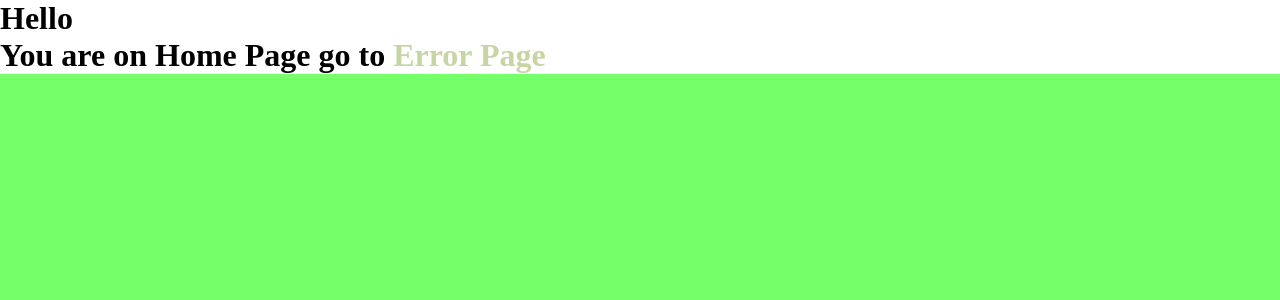
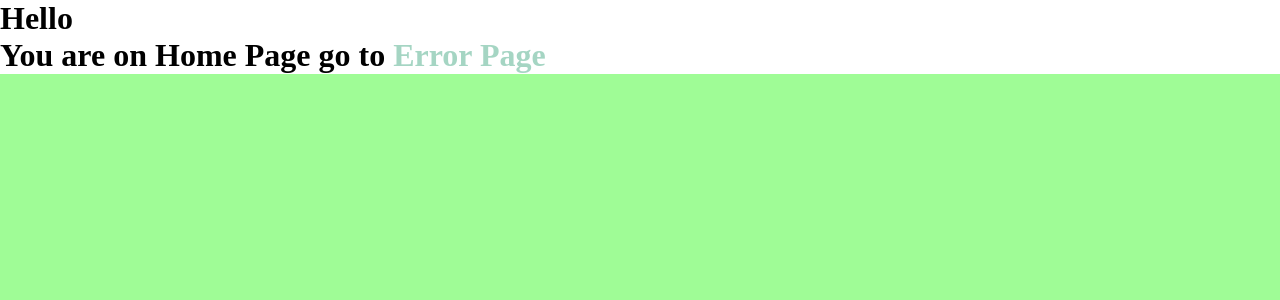
Before and after one commit to mdirshaddev/dustbin-, a React app in the folder frontend/: page / in a window 1280 px wide. Shown: the top 300 px of the page. Built offline with nearby package versions, Linux system fonts and the light colour scheme.

Commit message:
PUll request.

```diff
--- a/frontend/src/scss/_default.scss
+++ b/frontend/src/scss/_default.scss
@@ -6,13 +6,13 @@
 }
 
 body{
-  background-image: linear-gradient(rgb(245, 114, 114), rgb(250, 250, 106),0.254turn);
-  background-color: rgba(21, 255, 0, 0.589);
+  background-image: linear-gradient(rgb(173, 245, 114), rgb(250, 250, 106),0.254turn);
+  background-color: rgba(92, 250, 77, 0.589);
 }
 
 a{
   text-decoration: none;
-  color: rgba(102, 141, 11, 0.37);
+  color: rgba(11, 141, 91, 0.37);
 }
 
 
```
